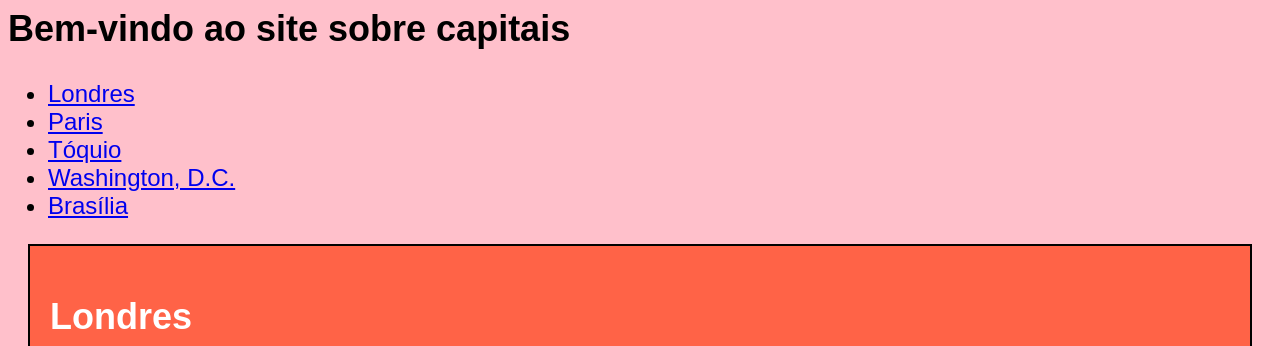
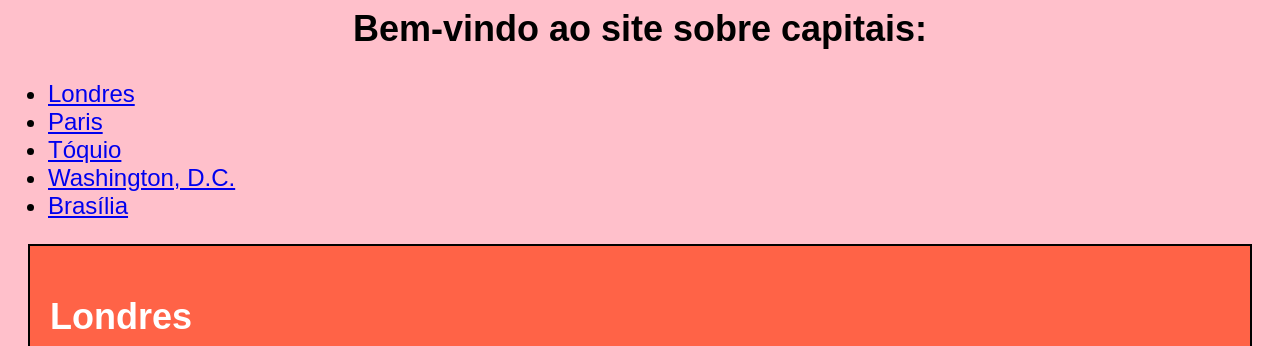
Before and after one commit to mateussrezendev/capitais, a plain HTML site: page index.html in a window 1280 px wide. Shown: the top 346 px of the page. Drawn offline with Linux system fonts and the light colour scheme.

Commit message:
Update index.html

```diff
--- a/index.html
+++ b/index.html
@@ -10,7 +10,9 @@
 
 
 <section id="topo">
-<h1>Bem-vindo ao site sobre capitais</h1>
+<center>
+<h1>Bem-vindo ao site sobre capitais:</h1>
+</center>
 
 <nav>
 <ul>
```
